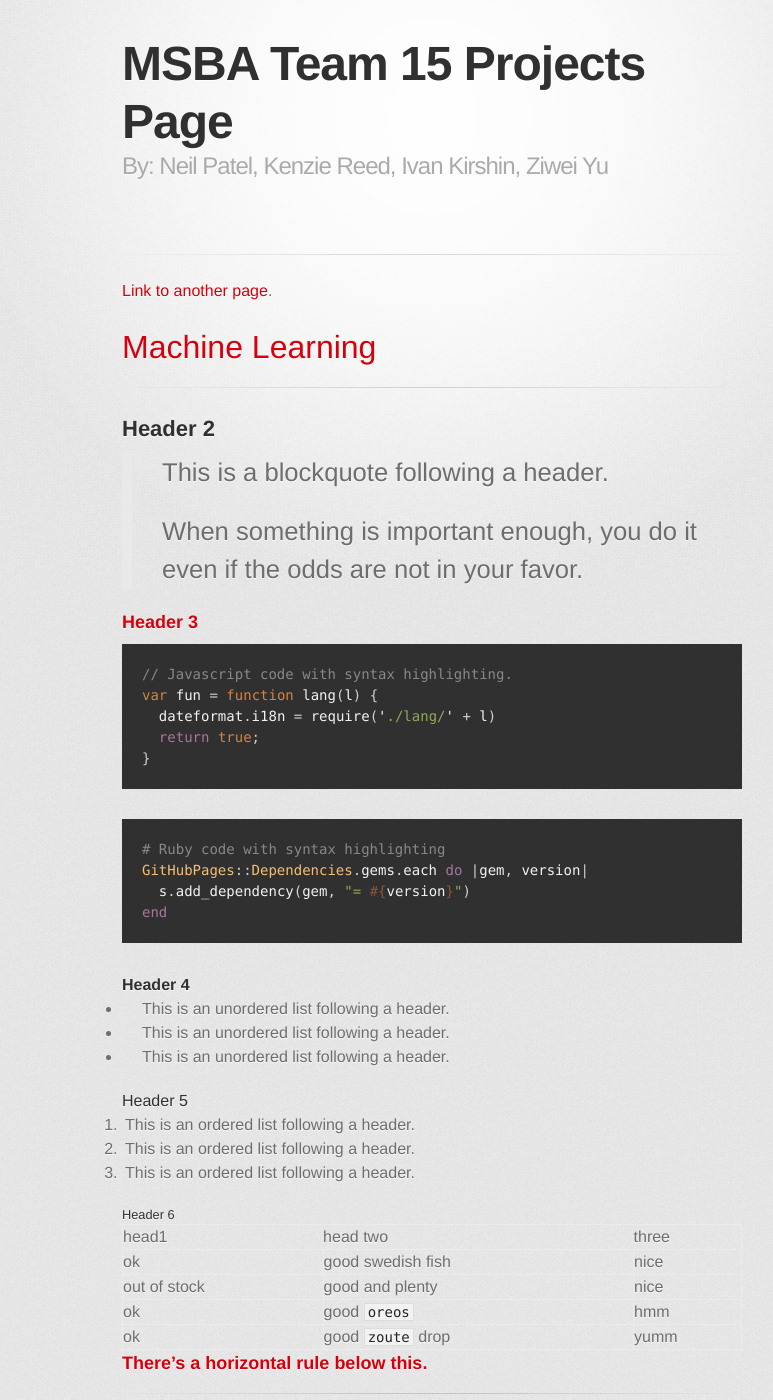
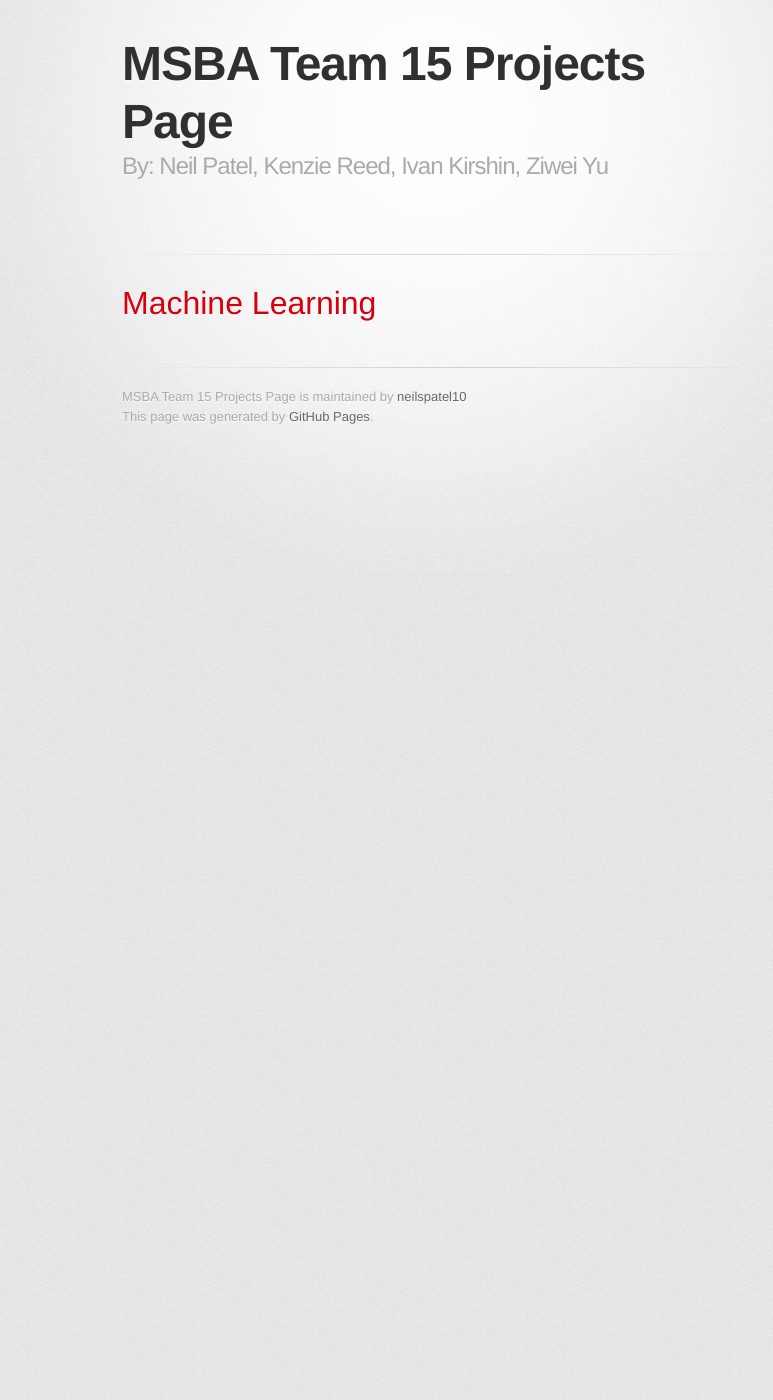
Before and after one commit to neilspatel10/MSBA-Team15.github.io, a Jekyll site: the page built from index.md, in a window 1280 px wide and 1400 px high. Shown: the whole window, without its empty margins (208-981 px from the left). Built offline with Jekyll 4.4.1, drawn with Linux system fonts in a browser that asks for light colours; some web fonts are replaced; some of the changed text lies outside the part shown.

Commit message:
Update index.md

````diff
--- a/index.md
+++ b/index.md
@@ -4,115 +4,4 @@ title: MSBA Team 15 Projects Page
 description: "By: Neil Patel, Kenzie Reed, Ivan Kirshin, Ziwei Yu"
 ---
 
-[Link to another page](./another-page.html).
-
 # [Machine Learning](/Machine_Learning/index.md)
----
-
-## Header 2
-
-> This is a blockquote following a header.
->
-> When something is important enough, you do it even if the odds are not in your favor.
-
-### Header 3
-
-```js
-// Javascript code with syntax highlighting.
-var fun = function lang(l) {
-  dateformat.i18n = require('./lang/' + l)
-  return true;
-}
-```
-
-```ruby
-# Ruby code with syntax highlighting
-GitHubPages::Dependencies.gems.each do |gem, version|
-  s.add_dependency(gem, "= #{version}")
-end
-```
-
-#### Header 4
-
-*   This is an unordered list following a header.
-*   This is an unordered list following a header.
-*   This is an unordered list following a header.
-
-##### Header 5
-
-1.  This is an ordered list following a header.
-2.  This is an ordered list following a header.
-3.  This is an ordered list following a header.
-
-###### Header 6
-
-| head1        | head two          | three |
-|:-------------|:------------------|:------|
-| ok           | good swedish fish | nice  |
-| out of stock | good and plenty   | nice  |
-| ok           | good `oreos`      | hmm   |
-| ok           | good `zoute` drop | yumm  |
-
-### There's a horizontal rule below this.
-
-* * *
-
-### Here is an unordered list:
-
-*   Item foo
-*   Item bar
-*   Item baz
-*   Item zip
-
-### And an ordered list:
-
-1.  Item one
-1.  Item two
-1.  Item three
-1.  Item four
-
-### And a nested list:
-
-- level 1 item
-  - level 2 item
-  - level 2 item
-    - level 3 item
-    - level 3 item
-- level 1 item
-  - level 2 item
-  - level 2 item
-  - level 2 item
-- level 1 item
-  - level 2 item
-  - level 2 item
-- level 1 item
-
-### Small image
-
-![Octocat](https://github.githubassets.com/images/icons/emoji/octocat.png)
-
-### Large image
-
-![Branching](https://guides.github.com/activities/hello-world/branching.png)
-
-
-### Definition lists can be used with HTML syntax.
-
-<dl>
-<dt>Name</dt>
-<dd>Godzilla</dd>
-<dt>Born</dt>
-<dd>1952</dd>
-<dt>Birthplace</dt>
-<dd>Japan</dd>
-<dt>Color</dt>
-<dd>Green</dd>
-</dl>
-
-```
-Long, single-line code blocks should not wrap. They should horizontally scroll if they are too long. This line should be long enough to demonstrate this.
-```
-
-```
-The final element.
-```
````
